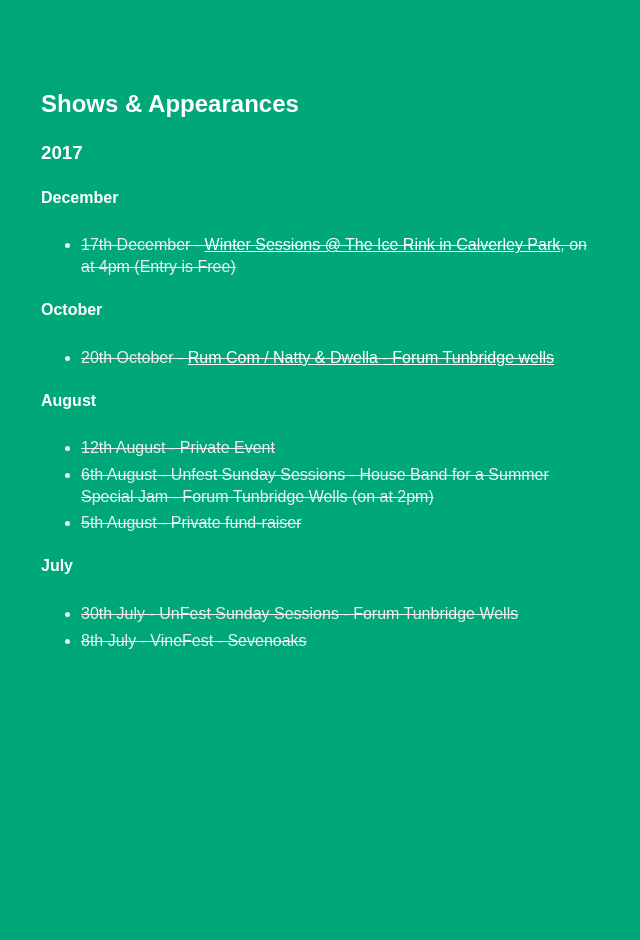
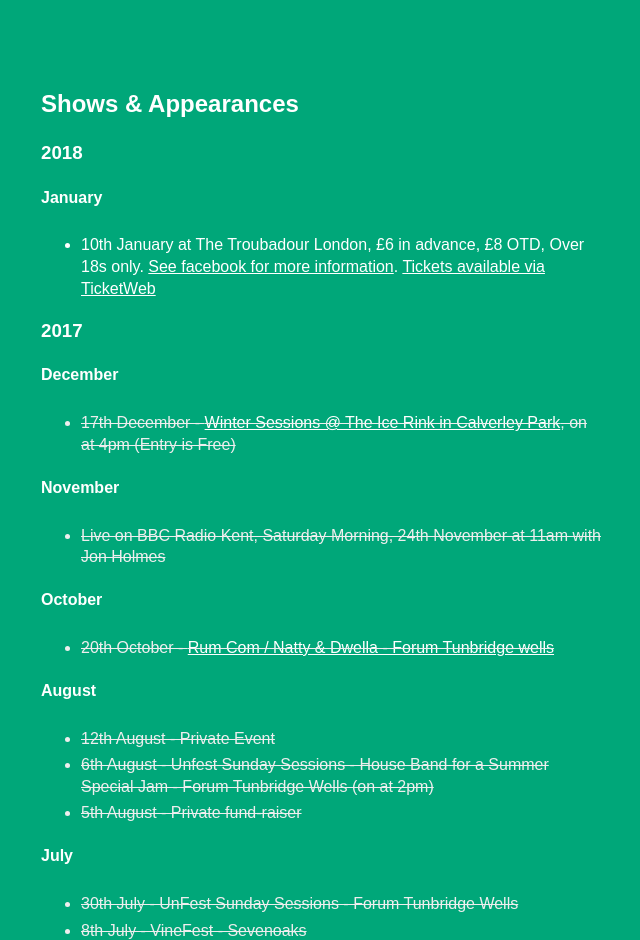
Before and after one commit to muffinresearch/kung-fu-slipper, a plain HTML site: page public/index.html in a window 1280 px wide. Shown: the part 908-1848 px from the top of the page, without its empty margins (319-959 px from the left). Before the commit the page ends 1675 px from the top, so only its background shows below. Drawn offline with Linux system fonts and the light colour scheme; some packages are replaced by stand-ins of ours; a script that the page names is missing.

Commit message:
Add new dates

```diff
--- a/public/index.html
+++ b/public/index.html
@@ -62,6 +62,12 @@
       <section id="shows">
         <h2>Shows &amp; Appearances</h2>
 
+        <h3>2018</h3>
+        <h4>January</h4>
+        <ul>
+          <li data-gig-date="2018-01-10">10th January at The Troubadour London, £6 in advance, £8 OTD, Over 18s only. <a href="https://www.facebook.com/events/155653948527589/">See facebook for more information</a>. <a href="https://www.ticketweb.uk/event/dan-torres-kung-fu-troubadour-tickets/7942875">Tickets available via TicketWeb</a></li>
+        </ul>
+
         <h3>2017</h3>
 
         <h4>December</h4>
@@ -69,6 +75,10 @@
           <li data-gig-date="2017-12-17">17th December - <a href="https://www.twforum.co.uk/events/2017-12-17-winter-sessions-at-the-ice-rink-calverly-ice-rink">Winter Sessions @ The Ice Rink in Calverley Park</a>, on at 4pm (Entry is Free)</li>
         </ul>
 
+        <h4>November</h4>
+        <ul>
+          <li data-gig-date="2017-11-24">Live on BBC Radio Kent, Saturday Morning, 24th November at 11am with Jon Holmes</li>
+        </ul>
 
         <h4>October</h4>
         <ul>
```
